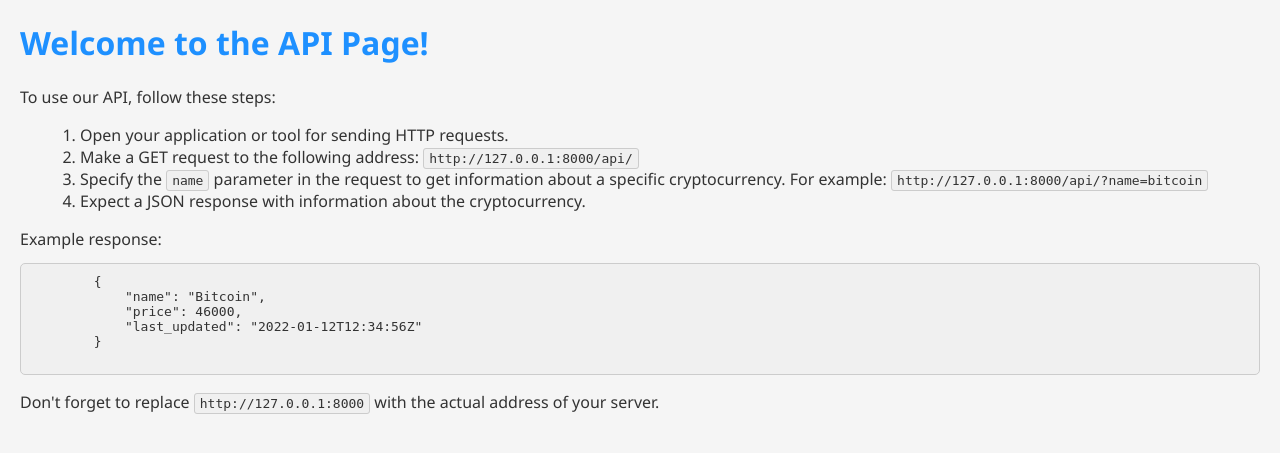
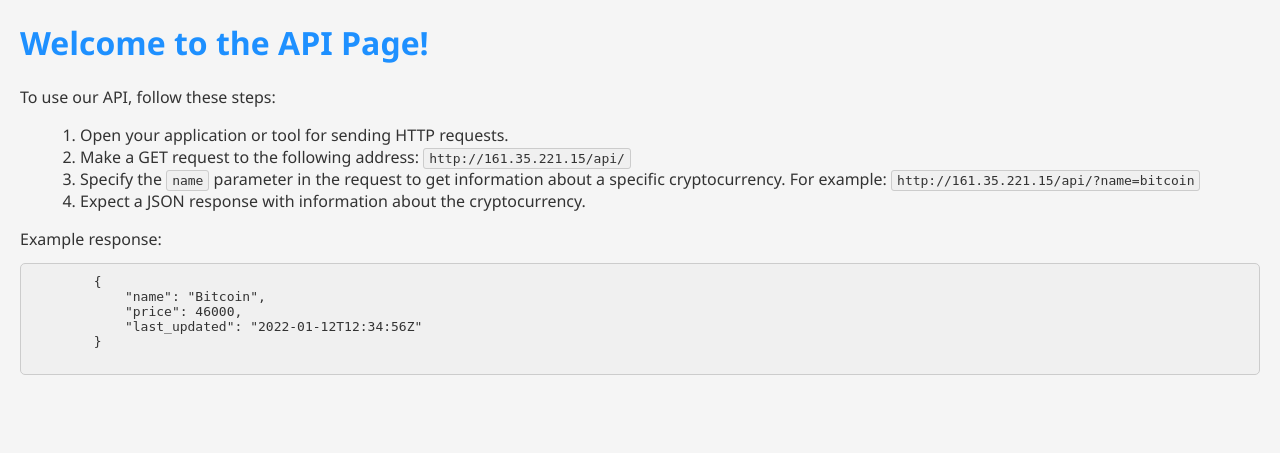
Before and after one commit to alex22201/django-posgres-qi, a Django app: page / in a window 1280 px wide. Shown: the top 453 px of the page. Run offline with Django 3.2, Linux system fonts and the light colour scheme.

Commit message:
update template

```diff
--- a/src/config/settings.py
+++ b/src/config/settings.py
@@ -112,7 +112,7 @@ if ENVIRONMENT == 'prod':
             'PORT': POSTGRES_PORT,
         }
     }
-print(ENVIRONMENT)
+
 if ENVIRONMENT == 'local':
     DATABASES = {
         'default': {
@@ -120,7 +120,6 @@ if ENVIRONMENT == 'local':
             'NAME': os.path.join(BASE_DIR, 'db.sqlite3'),
         }
     }
-# print(DATABASES)
 # Password validation
 # https://docs.djangoproject.com/en/2.2/ref/settings/#auth-password-validators
 
--- a/src/main/templates/main.html
+++ b/src/main/templates/main.html
@@ -50,8 +50,8 @@
 
     <ol>
         <li>Open your application or tool for sending HTTP requests.</li>
-        <li>Make a GET request to the following address: <code>http://127.0.0.1:8000/api/</code></li>
-        <li>Specify the <code>name</code> parameter in the request to get information about a specific cryptocurrency. For example: <code>http://127.0.0.1:8000/api/?name=bitcoin</code></li>
+        <li>Make a GET request to the following address: <code>http://161.35.221.15/api/</code></li>
+        <li>Specify the <code>name</code> parameter in the request to get information about a specific cryptocurrency. For example: <code>http://161.35.221.15/api/?name=bitcoin</code></li>
         <li>Expect a JSON response with information about the cryptocurrency.</li>
     </ol>
 
@@ -65,6 +65,5 @@
         }
     </pre>
 
-    <p>Don't forget to replace <code>http://127.0.0.1:8000</code> with the actual address of your server.</p>
 </body>
 </html>
--- a/src/main/views.py
+++ b/src/main/views.py
@@ -14,7 +14,6 @@ def main(request):
 
 @api_view(['GET'])
 def api_endpoint(request):
-    print()
     cryptocurrency_name = request.GET.get('name', None)
 
     if cryptocurrency_name:
```
